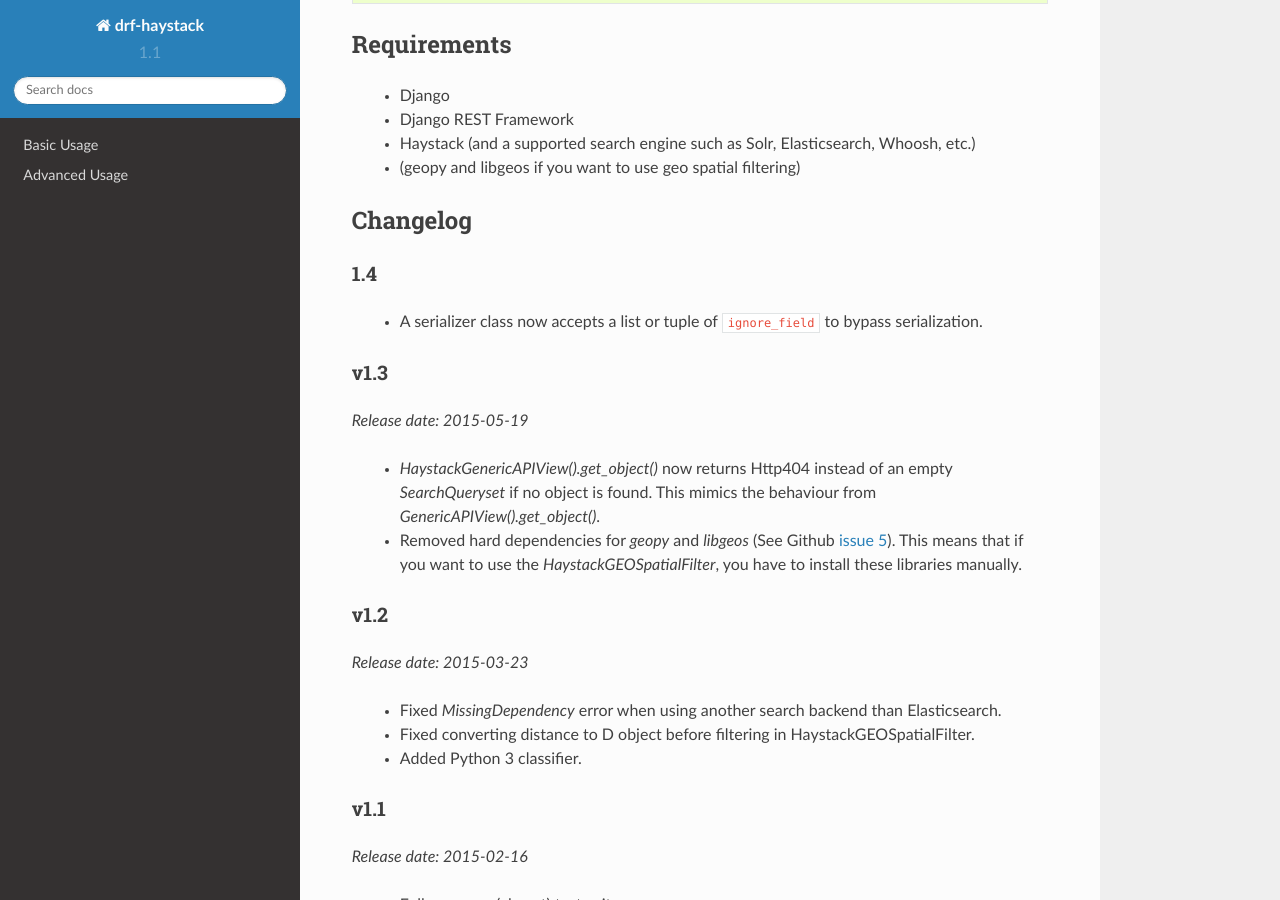
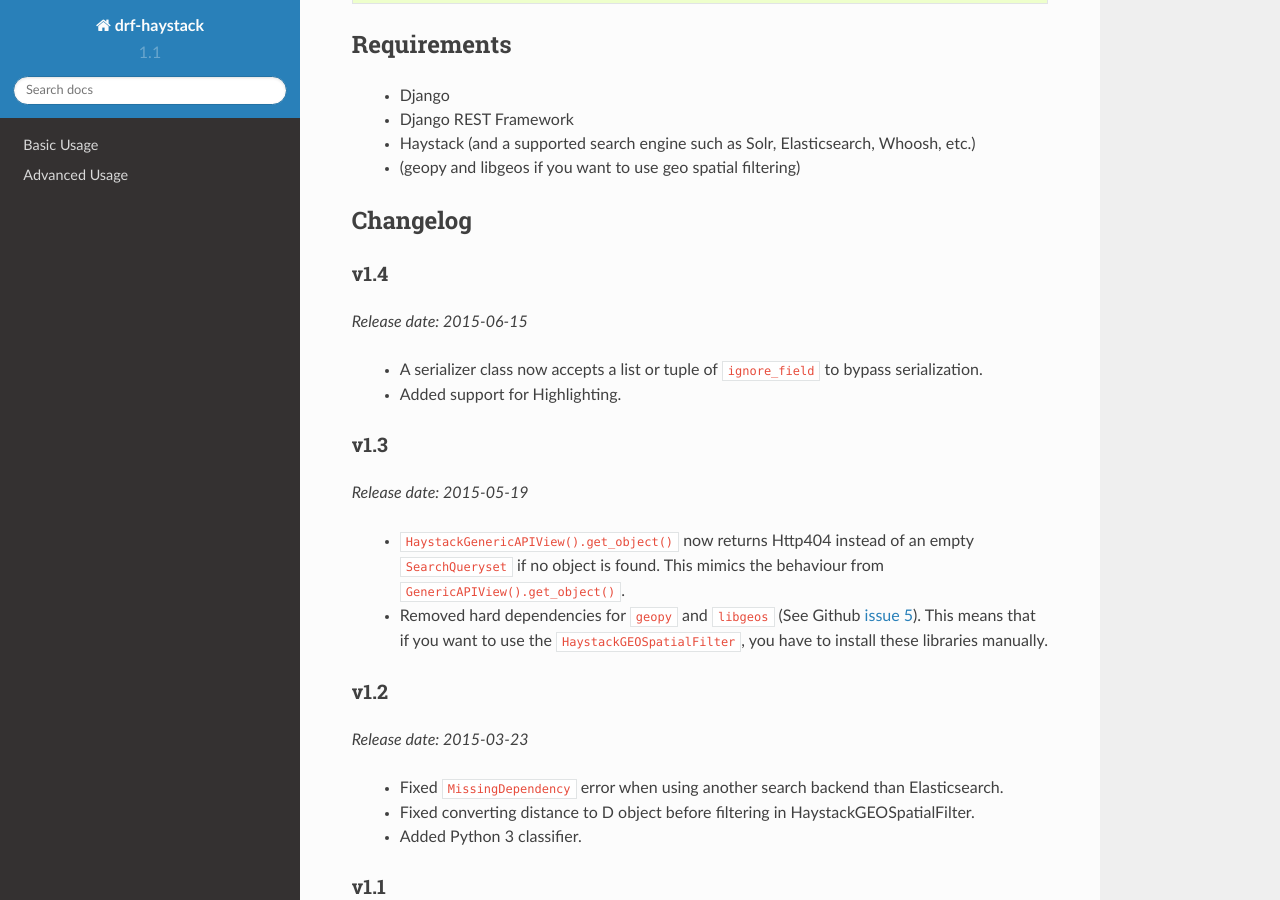
Before and after one commit to rhblind/drf-haystack, a Sphinx documentation site: the page built from docs/index.rst, in a window 1280 px wide and 900 px high, scrolled down 948 px. Built offline with Sphinx 7.4.7 and the Read the Docs theme 2.0.0, drawn with Linux system fonts in a browser that asks for light colours.

Commit message:
Bumped to v1.4

```diff
--- a/docs/index.rst
+++ b/docs/index.rst
@@ -46,26 +46,28 @@
 Changelog
 =========
 
-1.4
----
+v1.4
+----
+*Release date: 2015-06-15*
 
     - A serializer class now accepts a list or tuple of ``ignore_field`` to bypass serialization.
+    - Added support for Highlighting.
 
 v1.3
 ----
 *Release date: 2015-05-19*
 
-    - `HaystackGenericAPIView().get_object()` now returns Http404 instead of an empty `SearchQueryset`
-      if no object is found. This mimics the behaviour from `GenericAPIView().get_object()`.
-    - Removed hard dependencies for `geopy` and `libgeos` (See Github :issue:`5`). This means
-      that if you want to use the `HaystackGEOSpatialFilter`, you have to install these libraries
+    - ``HaystackGenericAPIView().get_object()`` now returns Http404 instead of an empty ``SearchQueryset``
+      if no object is found. This mimics the behaviour from ``GenericAPIView().get_object()``.
+    - Removed hard dependencies for ``geopy`` and ``libgeos`` (See Github :issue:`5`). This means
+      that if you want to use the ``HaystackGEOSpatialFilter``, you have to install these libraries
       manually.
 
 v1.2
 ----
 *Release date: 2015-03-23*
 
-    - Fixed `MissingDependency` error when using another search backend than Elasticsearch.
+    - Fixed ``MissingDependency`` error when using another search backend than Elasticsearch.
     - Fixed converting distance to D object before filtering in HaystackGEOSpatialFilter.
     - Added Python 3 classifier.
 
--- a/setup.py
+++ b/setup.py
@@ -9,7 +9,7 @@
 
 setup(
     name="drf-haystack",
-    version="1.3",
+    version="1.4",
     description="Makes Haystack play nice with Django REST Framework",
     long_description="Implements a ViewSet, some filters and serializers in order to play nice with Haystack.",
     author="Rolf Håvard Blindheim, Eirik Krogstad",
```
